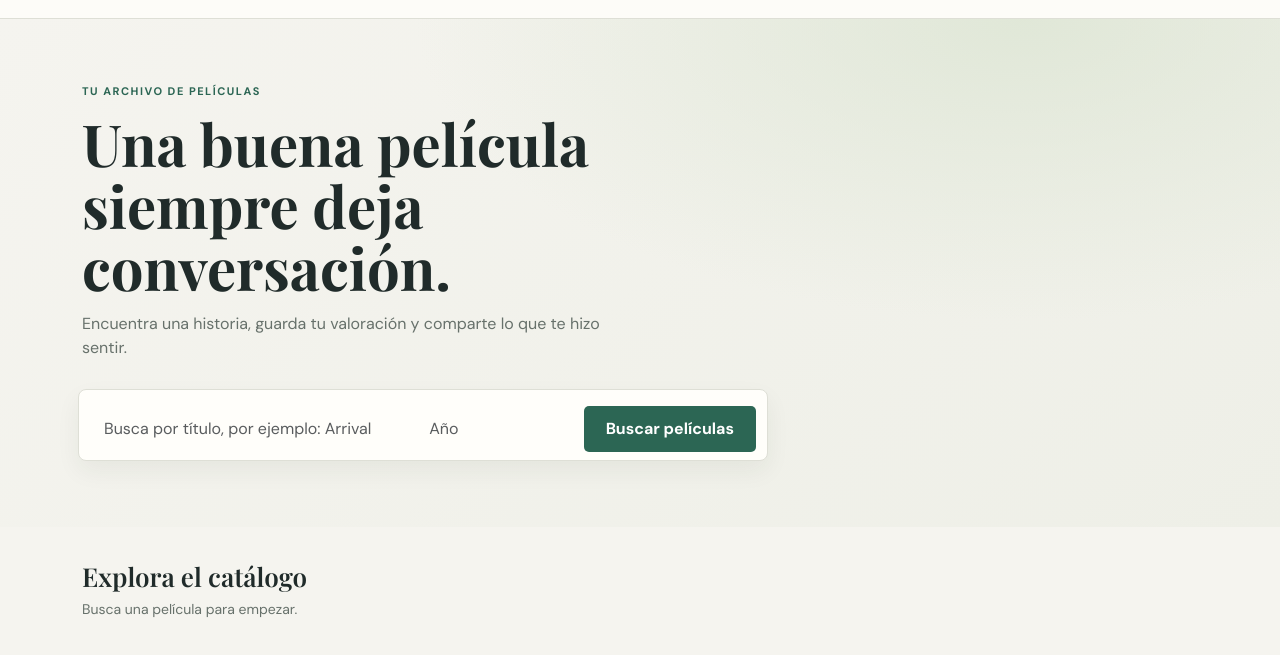
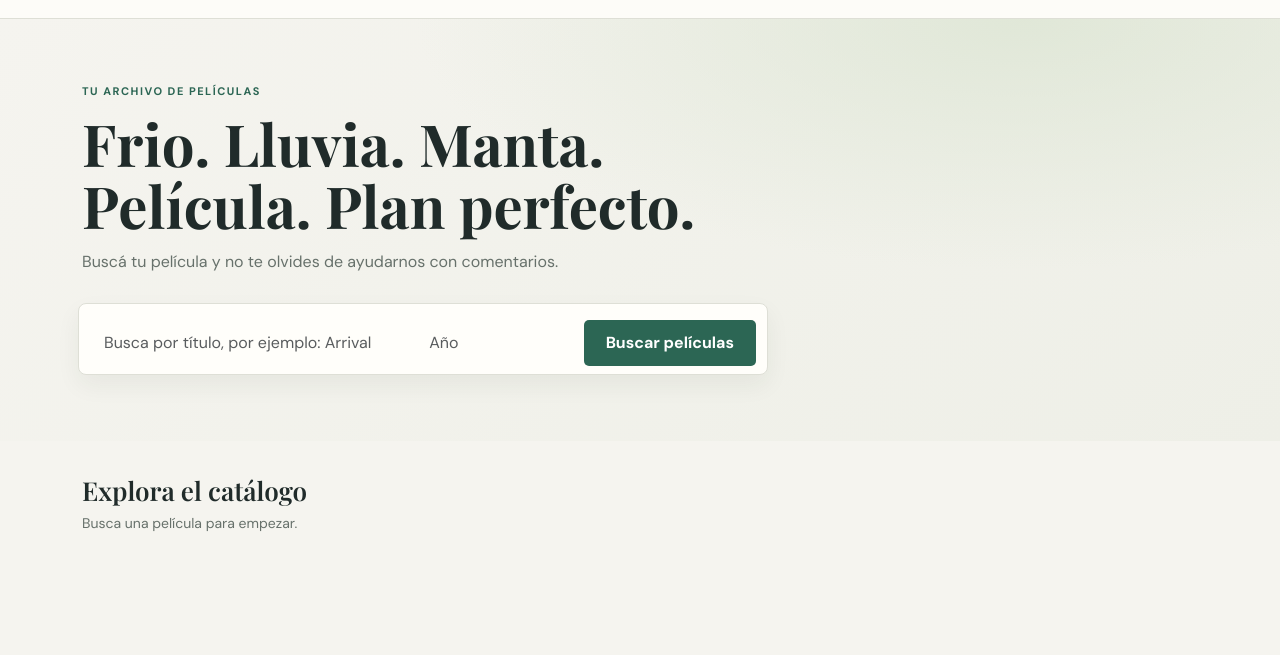
Before and after one commit to manteconjoaquin-png/KeepCoding-Final-Project-Full-Stack-Jr-BC, a plain HTML site: page views/index.html in a window 1280 px wide. Shown: the part 57-712 px from the top of the page. Drawn offline with nearby package versions, Linux system fonts and the light colour scheme.

Commit message:
Toques estéticos personales

```diff
--- a/views/index.html
+++ b/views/index.html
@@ -32,8 +32,8 @@
   <header class="topbar"><div class="container"><a class="brand" href="/"><span class="brand-mark">●</span>CineLocal</a></div></header>
   <section class="masthead"><div class="container">
     <div class="eyebrow">Tu archivo de películas</div>
-    <h1>Una buena película siempre deja conversación.</h1>
-    <p class="intro">Encuentra una historia, guarda tu valoración y comparte lo que te hizo sentir.</p>
+    <h1>Frio. Lluvia. Manta. Película. Plan perfecto.</h1>
+    <p class="intro">Buscá tu película y no te olvides de ayudarnos con comentarios.</p>
     <form class="search-form row g-2 align-items-center" id="search-form">
       <div class="col-12 col-sm"><input class="form-control" id="search-input" type="search" placeholder="Busca por título, por ejemplo: Arrival" aria-label="Buscar películas" required maxlength="100"></div>
       <div class="col-5 col-sm-3"><input class="form-control" id="searchYear" type="text" inputmode="numeric" pattern="[0-9]{4}" maxlength="4" placeholder="Año" aria-label="Año de estreno"></div>
```
